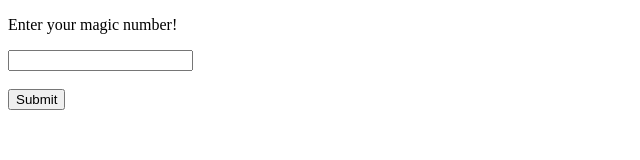
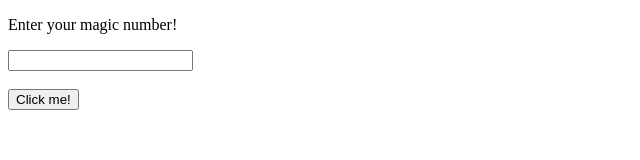
Before and after one commit to frejlarsen/frejlarsen.github.io, a plain HTML site: page index.html in a window 1280 px wide. Shown: the full height of the page, 0-640 px from the left. Drawn offline with Linux system fonts and the light colour scheme.

Commit message:
Update index.html

```diff
--- a/index.html
+++ b/index.html
@@ -2,14 +2,17 @@
 <html lang="en">
 	<head>
 		<meta charset="UTF-8">
+		<script type="text/javascript" src="password.js"></script>
 	</head>
 	<body>
+
 		<p>
-      			Enter your magic number!
-    		</p>
+      		Enter your magic number!
+    	</p>
 		<input type="text" id="number" name="number"><br><br>
-		<input type="submit" value="Submit"><br><br>
+		<button onclick="boop()">Click me!</button>
 		<div id="clue">
 		</div>
+
 	</body>
 </html>
```
